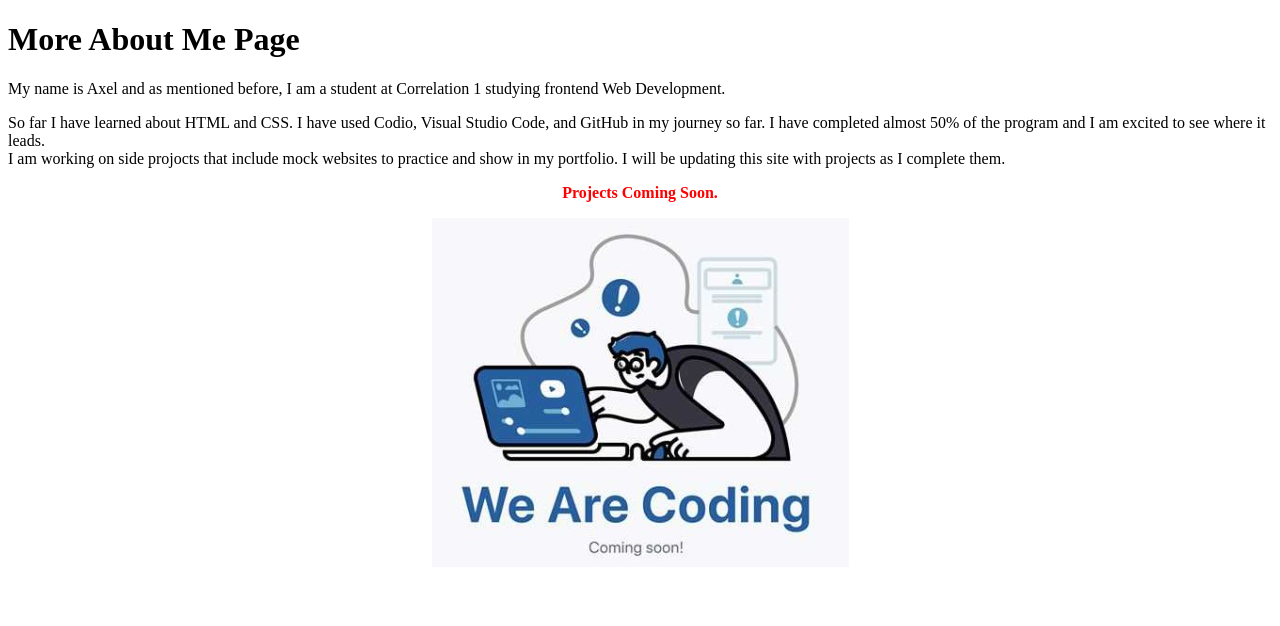
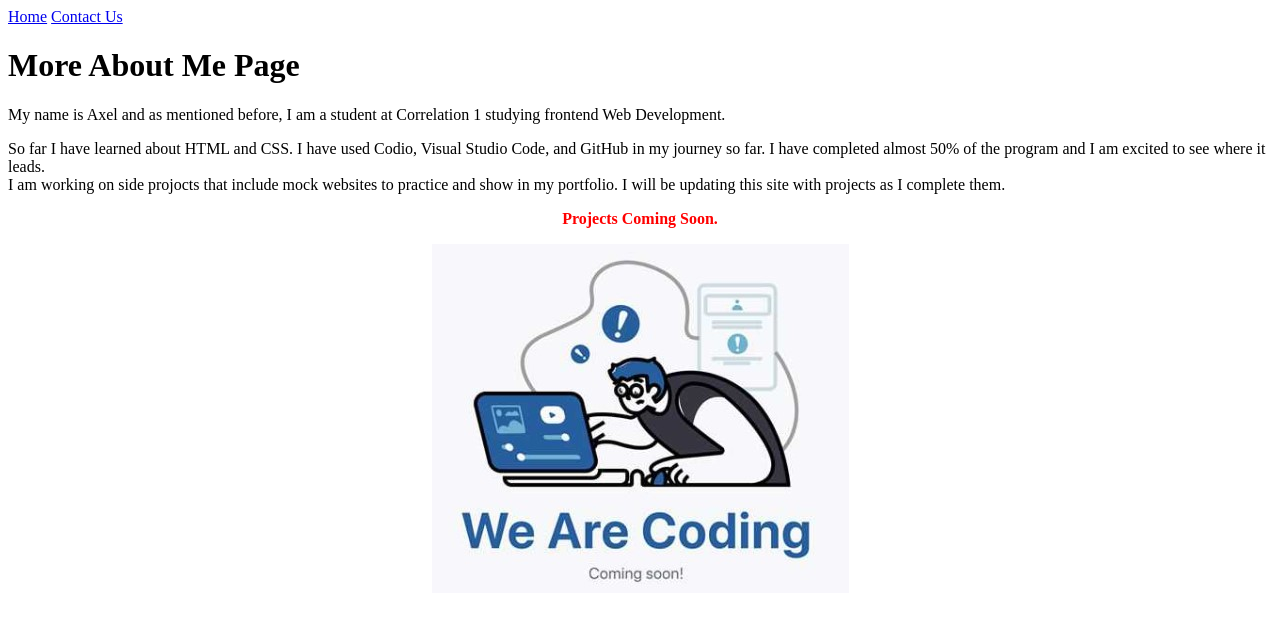
Before and after one commit to axelbernalr/personalpage, a plain HTML site: page aboutus.html in a window 1280 px wide. Drawn offline with Linux system fonts and the light colour scheme.

Commit message:
Update aboutus.html

```diff
--- a/aboutus.html
+++ b/aboutus.html
@@ -3,6 +3,10 @@
     <title>About Us</title>
 </head>
 <body>
+    <div class="navbar">
+    <a href="#">Home</a>
+    <a href="#">Contact Us</a>
+  </div>
 <div class="about-section">
     <h1>More About Me Page</h1>
     <p>My name is Axel and as mentioned before, I am a student at Correlation 1 studying frontend Web Development.</p>
```
